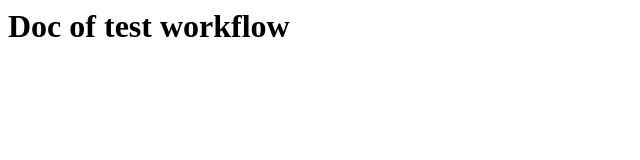
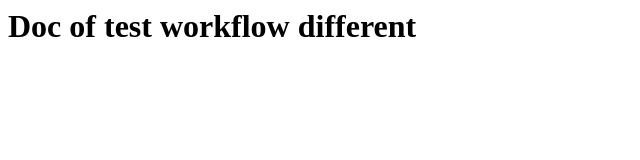
Before and after one commit to RandomOrganizationTest/test_workflow, a plain HTML site: page index.html in a window 1280 px wide. Shown: the whole page, without its empty margins (0-640 px from the left). Drawn offline with Linux system fonts and the light colour scheme.

Commit message:
Deploying to pages from @ RandomOrganizationTest/test_workflow@a04bdbb0d1a784789de613a2faa09f0e726d4ff2 🚀

```diff
--- a/index.html
+++ b/index.html
@@ -1 +1 @@
-<h1>Doc of test workflow</h1>
+<h1>Doc of test workflow different</h1>
```
